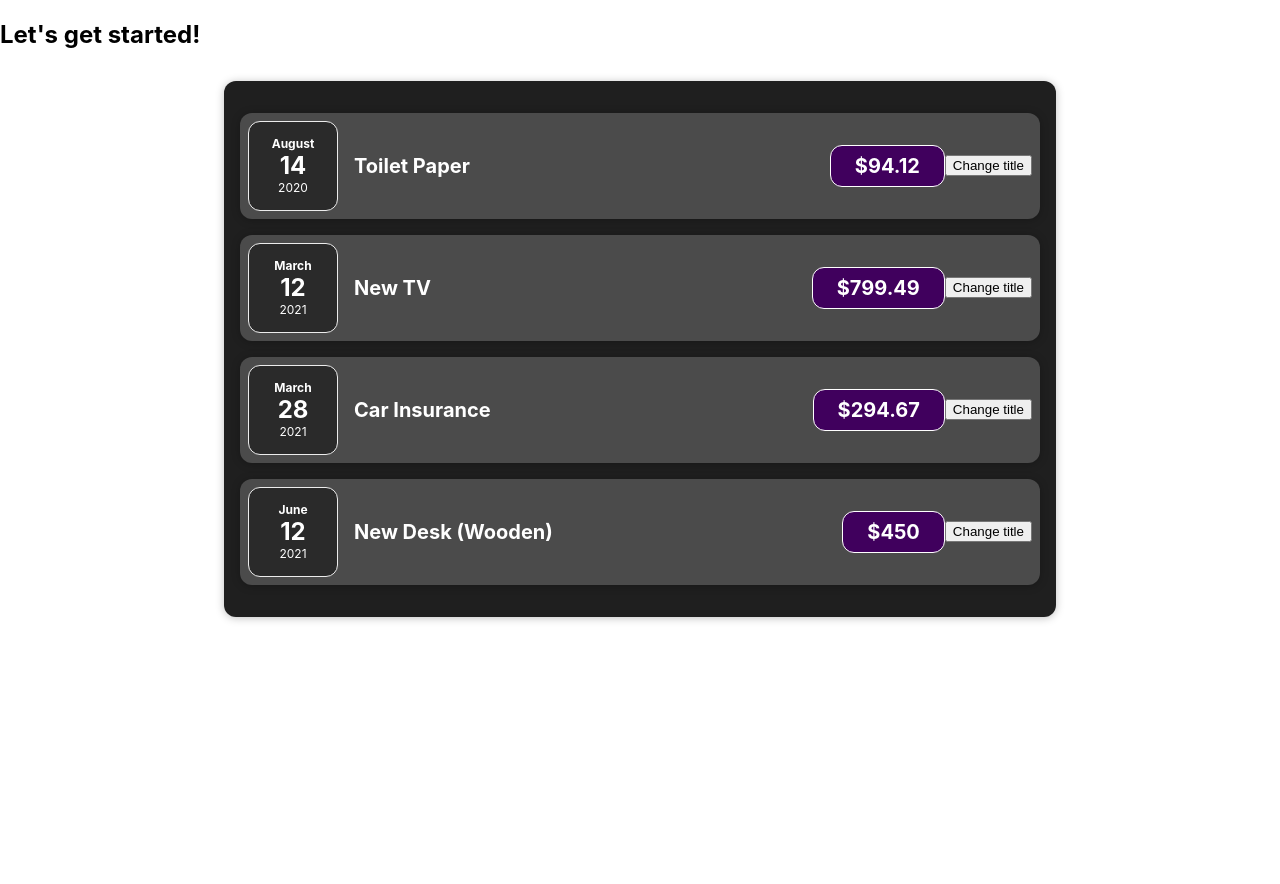
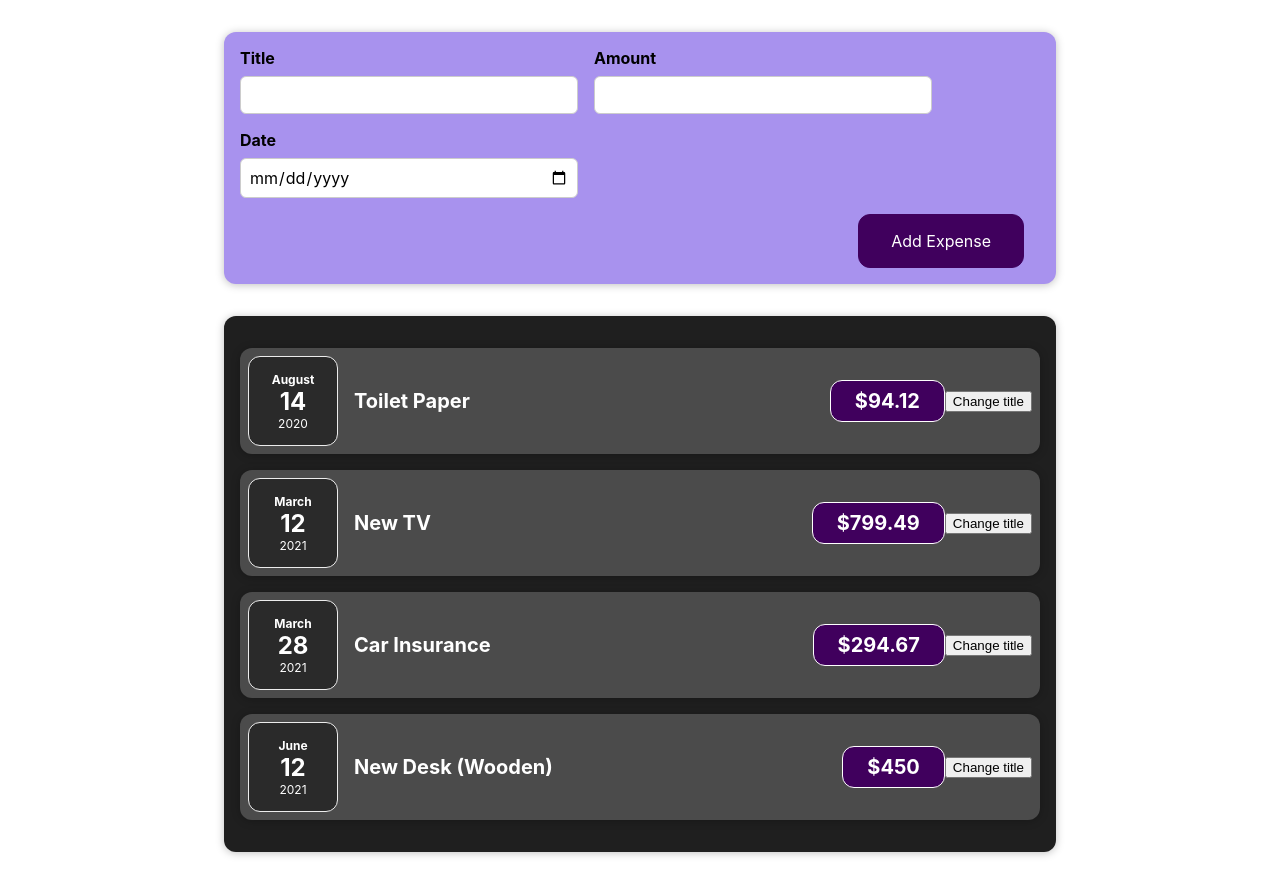
Before and after one commit to vsheva/react-expense-tracker, a React (Create React App) app: page / in a window 1280 px wide. Before the commit the page ends 800 px from the top, so only its background shows below. Built offline with nearby package versions, Linux system fonts and the light colour scheme.

Commit message:
Add form

```diff
--- a/src/App.js
+++ b/src/App.js
@@ -1,4 +1,6 @@
 import logo from './logo.svg';
+
+import NewExpense from './components/NewExpense/NewExpense';
 
 
 import Expenses from './components/Expenses/Expenses'
@@ -30,7 +32,7 @@
 
     return (
         <div>
-            <h2> Let's get started!</h2>
+            <NewExpense />
 
             <Expenses items={expenses}/>
 
--- /dev/null
+++ b/src/components/NewExpense/ExpenseForm.css
@@ -0,0 +1,26 @@
+.new-expense__controls {
+    display: flex;
+    flex-wrap: wrap;
+    gap: 1rem;
+    margin-bottom: 1rem;
+    text-align: left;
+}
+
+.new-expense__control label {
+    font-weight: bold;
+    margin-bottom: 0.5rem;
+    display: block;
+}
+
+.new-expense__control input {
+    font: inherit;
+    padding: 0.5rem;
+    border-radius: 6px;
+    border: 1px solid #ccc;
+    width: 20rem;
+    max-width: 100%;
+}
+
+.new-expense__actions {
+    text-align: right;
+}
--- /dev/null
+++ b/src/components/NewExpense/ExpenseForm.js
@@ -0,0 +1,28 @@
+import "./ExpenseForm.css"
+
+const ExpenseForm = () => {
+    return (<form>
+        <div className="new-expense__controls">
+            <div className="new-expense__control">
+                <label> Title</label>
+                <input type="text"/>
+            </div>
+
+            <div className="new-expense__control">
+                <label> Amount</label>
+                <input type="number" min="0.01" step="0.01"/>
+            </div>
+
+            <div className="new-expense__control">
+                <label> Date</label>
+                <input type="date" min="2019-01-01" max="2022-12-31"/>
+            </div>
+        </div>
+
+        <div className="new-expense__actions">
+            <button type="submit"> Add Expense</button>
+        </div>
+    </form>)
+};
+
+export default ExpenseForm
--- /dev/null
+++ b/src/components/NewExpense/NewExpense.css
@@ -0,0 +1,39 @@
+
+.new-expense {
+    background-color: #a892ee;
+    padding: 1rem;
+    margin: 2rem auto;
+    width: 50rem;
+    max-width: 95%;
+    border-radius: 12px;
+    text-align: center;
+    box-shadow: 0 1px 8px rgba(0, 0, 0, 0.25);
+}
+
+.new-expense button {
+    font: inherit;
+    cursor: pointer;
+    padding: 1rem 2rem;
+    border: 1px solid #40005d;
+    background-color: #40005d;
+    color: white;
+    border-radius: 12px;
+    margin-right: 1rem;
+}
+
+.new-expense button:hover,
+.new-expense button:active {
+    background-color: #510674;
+    border-color: #510674;
+}
+
+.new-expense button.alternative {
+    color: #220131;
+    border-color: transparent;
+    background-color: transparent;
+}
+
+.new-expense button.alternative:hover,
+.new-expense button.alternative:active {
+    background-color: #ddb3f8;
+}
--- /dev/null
+++ b/src/components/NewExpense/NewExpense.js
@@ -0,0 +1,17 @@
+
+import ExpenseForm from "./ExpenseForm"
+import "./NewExpense.css"
+
+
+const NewExpense = () => {
+
+    return ( <div className="new-expense">
+
+        <ExpenseForm />
+
+    </div>)
+
+
+}
+
+export default NewExpense;
```
